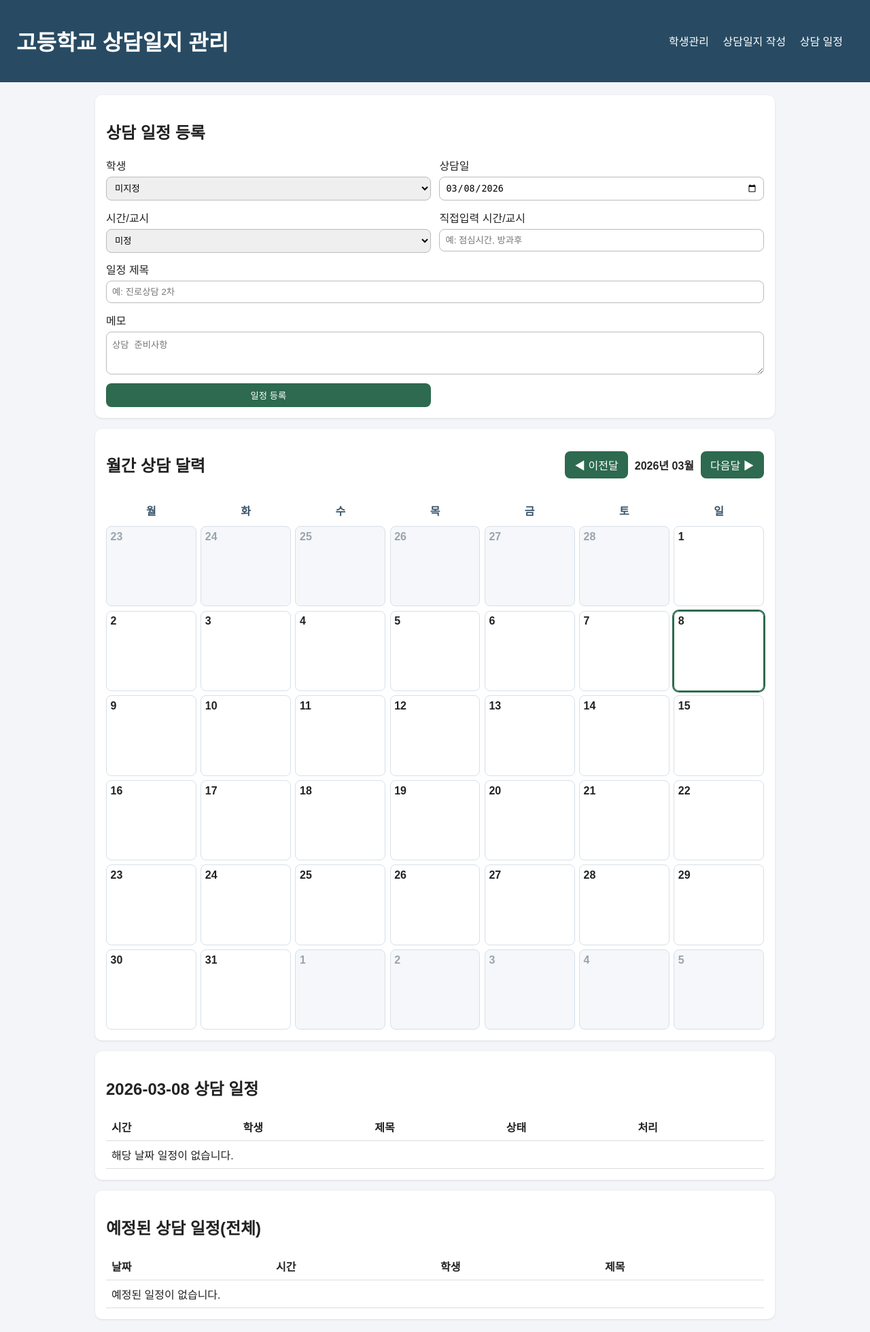
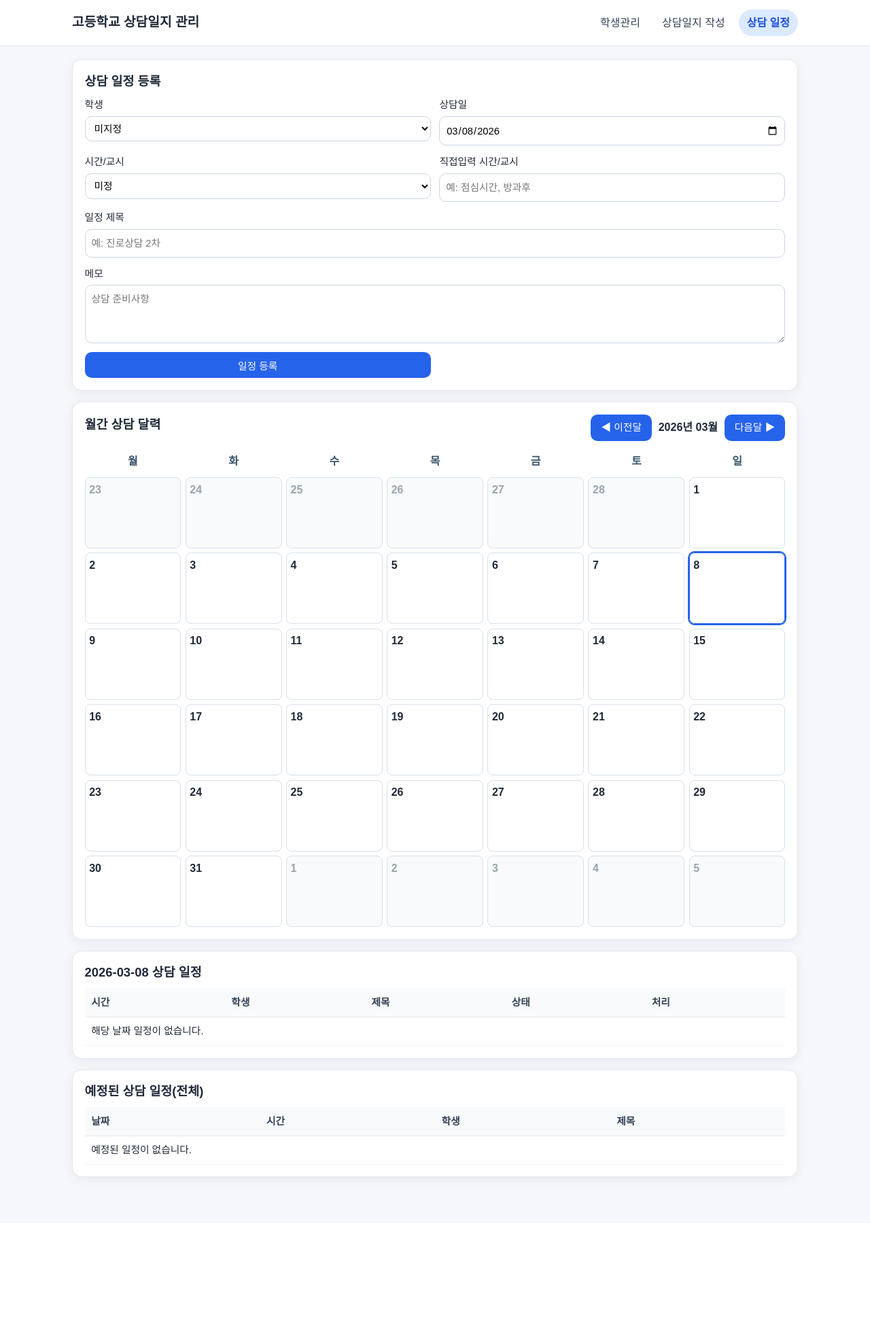
Before and after one commit to ParkJhyeonC/counsel, a Flask app: page /schedule in a window 1280 px wide. Shown: the whole page at 68% size. After the commit the page ends 1743 px from the top, so only its background shows below. Run offline with Flask 3, Linux system fonts and the light colour scheme; data that the repository does not hold is empty.

Commit message:
style: modernize UI with design tokens and dashboard layout

```diff
--- a/app.py
+++ b/app.py
@@ -77,6 +77,8 @@ def create_app() -> Flask:
         students = query_db(
             "SELECT id, student_no, name, class_name FROM students ORDER BY class_name, name"
         )
+        students_count = query_db("SELECT COUNT(*) AS count FROM students", one=True)["count"]
+        logs_count = query_db("SELECT COUNT(*) AS count FROM counsel_logs", one=True)["count"]
         latest_logs = query_db(
             """
             SELECT l.id, l.date, l.type, s.name AS student_name, l.summary
@@ -101,9 +103,13 @@ def create_app() -> Flask:
         return render_template(
             "index.html",
             students=students,
+            students_count=students_count,
+            logs_count=logs_count,
             latest_logs=latest_logs,
             upcoming_schedules=upcoming_schedules,
             backup_files=backup_files,
+            upcoming_count=len(upcoming_schedules),
+            backup_count=len(backup_files),
         )
 
     @app.route("/backup/create", methods=["POST"])
--- a/static/style.css
+++ b/static/style.css
@@ -1,31 +1,169 @@
-body { font-family: Arial, sans-serif; margin: 0; background:#f3f5f8; color:#222; }
-header { background:#284b63; color:#fff; padding:1rem 1.5rem; display:flex; justify-content:space-between; align-items:center; }
-header a { color:#fff; text-decoration:none; margin-right:1rem; }
-main { max-width:1000px; margin:1.2rem auto; padding:0 1rem; }
-.card { background:#fff; padding:1rem; margin-bottom:1rem; border-radius:10px; box-shadow:0 1px 3px rgba(0,0,0,.1); }
-.btn { background:#2d6a4f; color:#fff; border:none; padding:.5rem .9rem; border-radius:8px; text-decoration:none; display:inline-block; cursor:pointer; }
+:root {
+  --bg: #f5f7fb;
+  --surface: #ffffff;
+  --text: #1f2937;
+  --muted: #6b7280;
+  --primary: #2563eb;
+  --primary-weak: #dbeafe;
+  --success: #16a34a;
+  --border: #e5e7eb;
+  --radius-md: 10px;
+  --radius-lg: 14px;
+  --shadow: 0 4px 16px rgba(15, 23, 42, .06);
+  --shadow-hover: 0 8px 24px rgba(15, 23, 42, .10);
+}
+
+* { box-sizing: border-box; }
+body {
+  margin: 0;
+  font-family: Pretendard, "Noto Sans KR", Arial, sans-serif;
+  background: var(--bg);
+  color: var(--text);
+  line-height: 1.5;
+}
+
+.app-header {
+  position: sticky;
+  top: 0;
+  z-index: 20;
+  background: rgba(255, 255, 255, .92);
+  backdrop-filter: blur(8px);
+  border-bottom: 1px solid var(--border);
+}
+.header-inner {
+  max-width: 1100px;
+  margin: 0 auto;
+  padding: .9rem 1rem;
+  display: flex;
+  justify-content: space-between;
+  gap: 1rem;
+  align-items: center;
+}
+.logo { margin: 0; font-size: 1.2rem; }
+.logo a { color: var(--text); text-decoration: none; }
+.top-nav { display: flex; gap: .5rem; flex-wrap: wrap; }
+.nav-link {
+  color: #334155;
+  text-decoration: none;
+  border-radius: 999px;
+  padding: .45rem .75rem;
+  transition: .15s;
+}
+.nav-link:hover { background: #eef2ff; color: #1e40af; }
+.nav-link.active { background: var(--primary-weak); color: #1d4ed8; font-weight: 600; }
+
+main { max-width: 1100px; margin: 1.2rem auto; padding: 0 1rem 2rem; }
+
+.card {
+  background: var(--surface);
+  border: 1px solid var(--border);
+  border-radius: var(--radius-lg);
+  box-shadow: var(--shadow);
+  padding: 1.1rem;
+  margin-bottom: 1rem;
+}
+.card:hover { box-shadow: var(--shadow-hover); }
+
+h2 { margin: 0 0 .6rem; font-size: 1.15rem; }
+.muted { color: var(--muted); }
+
+.kpi-grid {
+  display: grid;
+  gap: .8rem;
+  grid-template-columns: repeat(4, minmax(0, 1fr));
+  margin-bottom: 1rem;
+}
+.kpi-card { margin-bottom: 0; }
+.kpi-label { margin: 0; color: var(--muted); font-size: .9rem; }
+.kpi-value { margin: .2rem 0 0; font-weight: 700; font-size: 1.5rem; }
+.dashboard-grid {
+  display: grid;
+  gap: 1rem;
+  grid-template-columns: 1fr 1fr;
+}
+
+.btn {
+  background: var(--primary);
+  color: #fff;
+  border: none;
+  padding: .55rem .95rem;
+  border-radius: var(--radius-md);
+  text-decoration: none;
+  display: inline-block;
+  cursor: pointer;
+  font-size: .92rem;
+}
+.btn:hover { filter: brightness(.95); }
+.button-row { display: flex; gap: .7rem; flex-wrap: wrap; }
+
 .grid-form { display:grid; grid-template-columns: repeat(2, minmax(0, 1fr)); gap:.8rem; }
-.grid-form label { display:flex; flex-direction:column; gap:.3rem; }
+.grid-form label { display:flex; flex-direction:column; gap:.35rem; font-size:.92rem; }
 .grid-form .full { grid-column:1/-1; }
-input, select, textarea { padding:.5rem; border:1px solid #bbb; border-radius:8px; }
-table { width:100%; border-collapse: collapse; }
-th, td { border-bottom:1px solid #ddd; padding:.5rem; text-align:left; }
-.flashes { list-style:none; padding:0; }
-.flashes li { background:#fef3c7; margin-bottom:.4rem; padding:.5rem; border-radius:6px; }
-.button-row { display:flex; gap:.7rem; }
-.search-form { display:flex; gap:.5rem; margin-bottom:.8rem; }
-.calendar-counts { display:flex; flex-wrap:wrap; gap:.45rem; }
-.day-chip { background:#e8eef6; border-radius:999px; padding:.3rem .6rem; font-size:.9rem; }
-.day-chip.selected { background:#2d6a4f; color:#fff; }
+
+input, select, textarea {
+  padding:.55rem;
+  border:1px solid #cbd5e1;
+  border-radius: var(--radius-md);
+  font: inherit;
+  background: #fff;
+}
+input:focus, select:focus, textarea:focus {
+  outline: none;
+  border-color: var(--primary);
+  box-shadow: 0 0 0 3px rgba(37, 99, 235, .15);
+}
+
+.search-form { display:flex; gap:.5rem; align-items:flex-end; flex-wrap:wrap; margin-bottom:.8rem; }
+
+table { width:100%; border-collapse: collapse; font-size: .92rem; }
+th {
+  text-align: left;
+  color: #334155;
+  background: #f8fafc;
+  border-bottom: 1px solid var(--border);
+  padding: .6rem;
+}
+td { border-bottom:1px solid #eef2f7; padding:.6rem; text-align:left; }
+tr:hover td { background: #fbfdff; }
+
+.flashes { list-style:none; padding:0; margin:0 0 1rem; }
+.flashes li {
+  background:#eff6ff;
+  border:1px solid #bfdbfe;
+  color:#1e3a8a;
+  margin-bottom:.4rem;
+  padding:.6rem;
+  border-radius:8px;
+}
+
 .calendar-header { display:flex; justify-content:space-between; align-items:center; gap:.8rem; margin-bottom:.8rem; }
-.calendar-nav { display:flex; align-items:center; gap:.6rem; }
+.calendar-nav { display:flex; align-items:center; gap:.6rem; flex-wrap: wrap; }
 .month-grid { display:grid; grid-template-columns:repeat(7, minmax(0,1fr)); gap:.4rem; }
 .week-label { font-weight:700; text-align:center; padding:.3rem 0; color:#39556b; }
 .day-cell { min-height:105px; border:1px solid #d7e0e8; border-radius:8px; padding:.35rem; background:#fff; }
-.day-cell.outside { background:#f5f7fa; color:#9aa4ad; }
-.day-cell.selected { outline:2px solid #2d6a4f; }
-.day-cell.today { border-color:#2d6a4f; }
+.day-cell.outside { background:#f8fafc; color:#9aa4ad; }
+.day-cell.selected { outline:2px solid var(--primary); }
+.day-cell.today { border-color:var(--primary); }
 .day-number { font-weight:700; text-decoration:none; color:inherit; display:inline-block; margin-bottom:.25rem; }
-.event-chip { background:#e8eef6; border-radius:6px; padding:.15rem .35rem; margin:.15rem 0; font-size:.78rem; white-space:nowrap; overflow:hidden; text-overflow:ellipsis; }
-.event-chip.done { background:#dbe7d4; }
+.event-chip {
+  background:#e8eef6;
+  border-radius:6px;
+  padding:.15rem .35rem;
+  margin:.15rem 0;
+  font-size:.78rem;
+  white-space:nowrap;
+  overflow:hidden;
+  text-overflow:ellipsis;
+}
+.event-chip.done { background:#dcfce7; color: #166534; }
 .more-chip { font-size:.75rem; color:#4f6477; }
+
+@media (max-width: 980px) {
+  .kpi-grid { grid-template-columns: repeat(2, minmax(0, 1fr)); }
+  .dashboard-grid { grid-template-columns: 1fr; }
+}
+@media (max-width: 720px) {
+  .header-inner { flex-direction: column; align-items: flex-start; }
+  .grid-form { grid-template-columns: 1fr; }
+  .month-grid { overflow-x: auto; }
+}
--- a/templates/base.html
+++ b/templates/base.html
@@ -7,13 +7,15 @@
   <link rel="stylesheet" href="{{ url_for('static', filename='style.css') }}">
 </head>
 <body>
-  <header>
-    <h1><a href="{{ url_for('index') }}">고등학교 상담일지 관리</a></h1>
-    <nav>
-      <a href="{{ url_for('students') }}">학생관리</a>
-      <a href="{{ url_for('new_log') }}">상담일지 작성</a>
-      <a href="{{ url_for('schedule') }}">상담 일정</a>
-    </nav>
+  <header class="app-header">
+    <div class="header-inner">
+      <h1 class="logo"><a href="{{ url_for('index') }}">고등학교 상담일지 관리</a></h1>
+      <nav class="top-nav">
+        <a class="nav-link {% if request.path.startswith('/students') %}active{% endif %}" href="{{ url_for('students') }}">학생관리</a>
+        <a class="nav-link {% if request.path.startswith('/logs/new') %}active{% endif %}" href="{{ url_for('new_log') }}">상담일지 작성</a>
+        <a class="nav-link {% if request.path.startswith('/schedule') %}active{% endif %}" href="{{ url_for('schedule') }}">상담 일정</a>
+      </nav>
+    </div>
   </header>
 
   <main>
```
Also changed, not shown: templates/index.html (+43 -22 lines).
